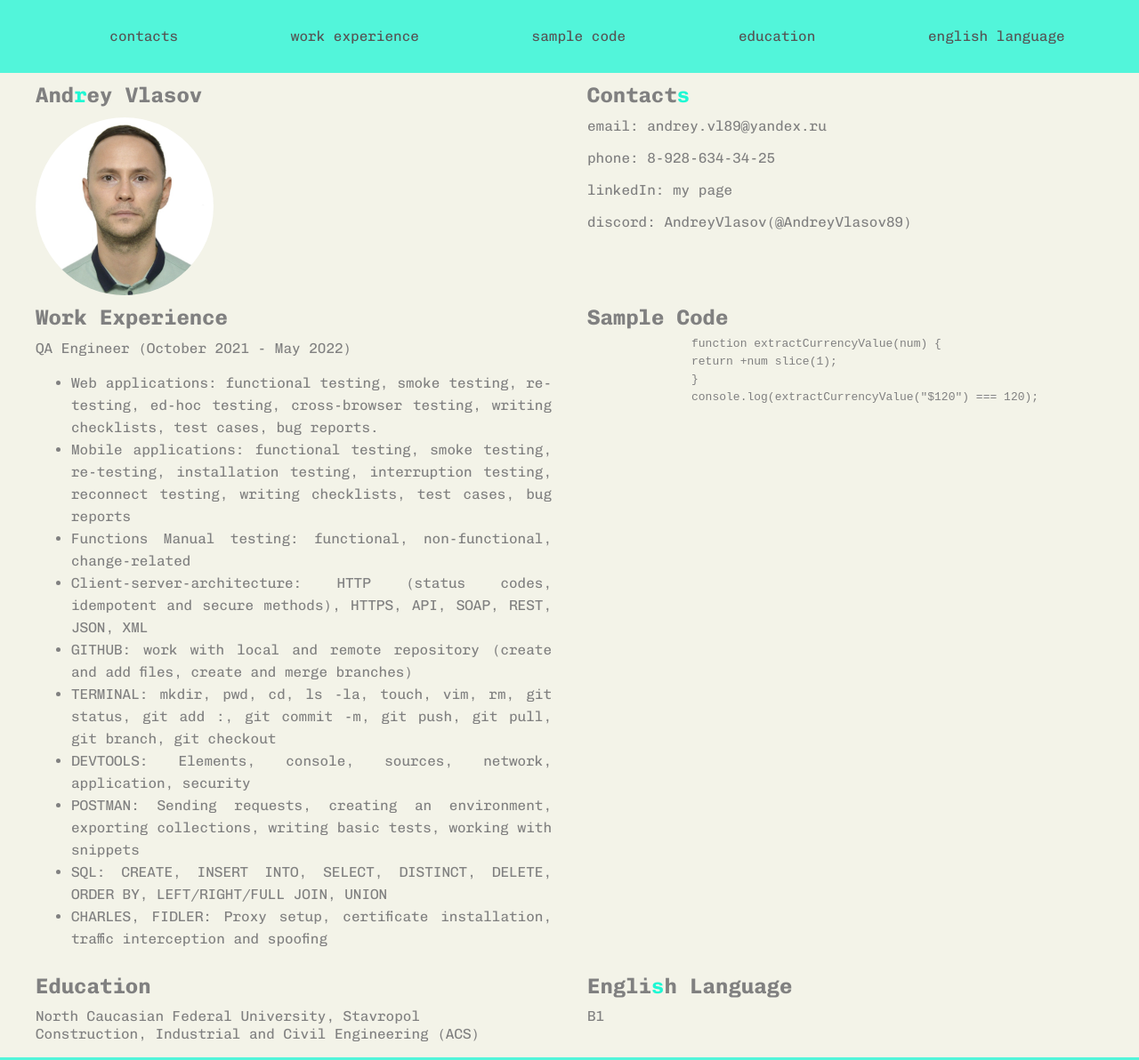
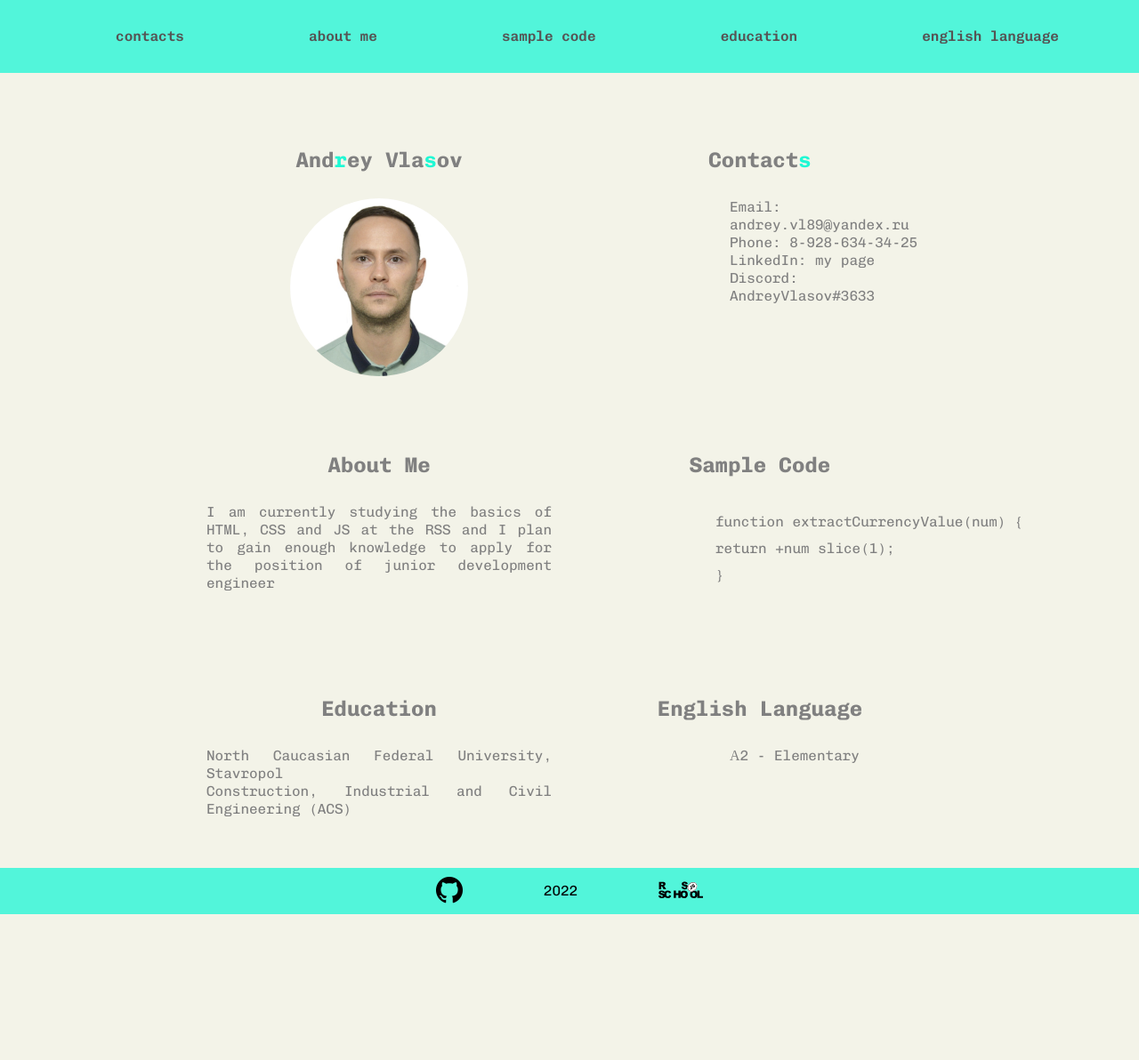
Before and after one commit to AndreyVlasov89/rsschool-cv, a plain HTML site: page index.html in a window 1280 px wide. Shown: the whole page at 89% size. After the commit the page ends 1028 px from the top, so only its background shows below. Drawn offline with Linux system fonts and the light colour scheme.

Commit message:
feat: add new info

```diff
--- a/index.html
+++ b/index.html
@@ -7,28 +7,28 @@
    <meta name="viewport" content="width=device-width, initial-scale=1.0">
    <title>cv</title>
    <link rel="stylesheet" href="/style.css">
-   <link rel="icon" href="/assent/svg/fav.ico">
+   <link rel="icon" href="/assent/svg/icons8-connect-16.ico">
 </head>
 
 <body>
    <header class="header">
       <div class="container ">
          <nav class="nav">
-            <ul class="nav-list">
-               <li class="nav-item">
-                  <a href="#contacts" class="nav-link">contacts</a>
+            <ul class="nav__nav-list">
+               <li class="nav__nav-item">
+                  <a href="#contacts" class="nav__nav-link">contacts</a>
                </li>
-               <li class="nav-item">
-                  <a href="#work experience" class="nav-link">work experience</a>
+               <li class="nav__nav-item">
+                  <a href="#about-me" class="nav__nav-link">about me</a>
                </li>
-               <li class="nav-item">
-                  <a href="#sample code" class="nav-link">sample code</a>
+               <li class="nav__nav-item">
+                  <a href="#sample-code" class="nav__nav-link">sample code</a>
                </li>
-               <li class="nav-item">
-                  <a href="#education" class="nav-link">education</a>
+               <li class="nav__nav-item">
+                  <a href="#education" class="nav__nav-link">education</a>
                </li>
-               <li class="nav-item">
-                  <a href="#english language" class="nav-link">english language</a>
+               <li class="nav__nav-item">
+                  <a href="#english-language" class="nav__nav-link">english language</a>
                </li>
             </ul>
          </nav>
@@ -36,69 +36,63 @@
    </header>
    <main class="main">
       <div class="container">
-         <section class="section">
-            <h1 class="section-title">and<span>r</span>ey vlasov</h1>
-            <img class="main__photo" src="/assent/img/Photo1.jpg" alt="photo" width="200" height="200">
+         <section class="container__section container__section_center">
+            <h1 class="container__title">and<span class="container__letter">r</span>ey vla<span
+                  class="container__letter">s</span>ov</h1>
+            <img class="container__photo" src="/assent/img/Photo1.jpg" alt="photo" width="200" height="200">
          </section>
-         <section class="section" id="contacts">
-            <h2 class="section-title">contact<span>s</span></h2>
-            <p>email: andrey.vl89@yandex.ru</p>
-            <p>phone: 8-928-634-34-25</p>
-            <p>linkedIn: <a
-                  href="https://www.linkedin.com/in/%D0%B0%D0%BD%D0%B4%D1%80%D0%B5%D0%B9-%D0%B2%D0%BB%D0%B0%D1%81%D0%BE%D0%B2-/">my
-                  page</a></p>
-            <p>discord: AndreyVlasov(@AndreyVlasov89)</p>
+         <section class="container__section" id="contacts">
+            <h2 class="container__title">contact<span class="container__letter">s</span></h2>
+            <ul class="container__container-list">
+               <li class="container__container-item"><span>e</span>mail: andrey.vl89@yandex.ru</li>
+               <li class="container__container-item"><span>p</span>hone: 8-928-634-34-25</li>
+               <li class="container__container-item"><span>l</span>inkedIn:<a
+                     href="https://www.linkedin.com/in/%D0%B0%D0%BD%D0%B4%D1%80%D0%B5%D0%B9-%D0%B2%D0%BB%D0%B0%D1%81%D0%BE%D0%B2-/">
+                     my
+                     page</a></li>
+               <li class="container__container-item"><span>d</span>iscord: AndreyVlasov#3633</li>
+            </ul>
+
          </section>
-         <section class="section" id="work experience">
-            <h2 class="section-title">work experience</h2>
-            <p>QA Engineer (October 2021 - May 2022)</p>
-            <ul>
-               <li>Web applications: functional testing, smoke testing, re-testing, ed-hoc testing, cross-browser
-                  testing, writing
-                  checklists, test cases, bug reports.</li>
-               <li>Mobile applications: functional testing, smoke testing, re-testing, installation testing,
-                  interruption testing,
-                  reconnect testing, writing checklists, test cases, bug reports</li>
-               <li>Functions Manual testing: functional, non-functional, change-related</li>
-               <li>Client-server-architecture: HTTP (status codes, idempotent and secure methods), HTTPS, API, SOAP,
-                  REST, JSON, XML</li>
-               <li>GITHUB: work with local and remote repository (create and add files, create and merge branches)</li>
-               <li>TERMINAL: mkdir, pwd, cd, ls -la, touch, vim, rm, git status, git add :, git commit -m, git push, git
-                  pull, git branch,
-                  git checkout</li>
-               <li>DEVTOOLS: Elements, console, sources, network, application, security</li>
-               <li>POSTMAN: Sending requests, creating an environment, exporting collections, writing basic tests,
-                  working with snippets</li>
-               <li>SQL: CREATE, INSERT INTO, SELECT, DISTINCT, DELETE, ORDER BY, LEFT/RIGHT/FULL JOIN, UNION</li>
-               <li>CHARLES, FIDLER: Proxy setup, certificate installation, traffic interception and spoofing</li>
-            </ul>
+         <section class="container__section" id="about-me">
+            <h2 class="container__title">about me</h2>
+            <p>I am currently studying the basics of HTML, CSS and JS at the RSS and I plan to gain enough knowledge to
+               apply for the
+               position of junior development engineer</p>
+
          </section>
-         <section class="section" id="sample code">
-            <h2 class="section-title">sample code</h2>
-            <pre>
+         <section class="container__section" id="sample-code">
+            <h2 class="container__title">sample code</h2>
+            <pre><code>
                function extractCurrencyValue(num) {
 
                return +num slice(1);
 
                }
-
-               console.log(extractCurrencyValue("$120") === 120);
-
+               </code>
             </pre>
          </section>
-         <section class="section" id="education">
-            <h2 class="section-title">education</h2>
+         <section class="container__section" id="education">
+            <h2 class="container__title">education</h2>
             <p>North Caucasian Federal University, Stavropol <br>
                Construction, Industrial and Civil Engineering (ACS)</p>
          </section>
-         <section class="section" id="english language">
-            <h2 class="section-title">engli<span>s</span>h language</h2>
-            <p>B1</p>
+         <section class="container__section" id="english-language">
+            <h2 class="container__title">english language</h2>
+            <p class="container__lan">А2 - Elementary</p>
          </section>
       </div>
    </main>
    <footer class="footer">
-      <div class="container "></div>
+      <div class="container">
+         <ul class="container__container-lists">
+            <li class="container__container-item"><a href="https://github.com/AndreyVlasov89"><img
+                     src="/assent/svg/iconmonstr-github-1-240.png" alt="logo GitHub" width="30"></a></li>
+            <li class="container__container-item"><time>2022</time></li>
+            <li class="container__container-item"><a href="https://rs.school/js/"><img
+                     src="/assent/svg/rs_school_js.svg" alt="logo RSS" width="50"></a></li>
+         </ul>
+      </div>
    </footer>
 </body>
 
--- a/style.css
+++ b/style.css
@@ -4,17 +4,26 @@ html {
 
 body {
    min-height: 100vh;
-   margin: 0;
+   margin: 0 auto;
    padding: 0;
    display: flex;
    flex-direction: column;
    justify-content: space-between;
+   flex-wrap: wrap;
    font-family: "Chivo-Mono";
    font-style: normal;
    font-weight: 400;
-   line-height: 10px;
+   line-height: 15px;
    color: grey;
    background-color: rgb(243, 243, 232);
+}
+
+span {
+   text-transform: capitalize;
+}
+
+p {
+   line-height: 20px;
 }
 
 @font-face {
@@ -27,24 +36,12 @@ body {
 }
 
 
+/*================================================================*/
+
+
+
 .header {
    width: 100%;
-   background: rgb(82, 245, 218);
-}
-
-.main .container {
-   display: flex;
-   flex-wrap: wrap;
-}
-
-.section {
-   width: 50%;
-   padding: 0 20px;
-}
-
-.footer {
-   width: 100%;
-   height: 50px;
    background: rgb(82, 245, 218);
 }
 
@@ -52,46 +49,83 @@ body {
    max-width: 1440px;
    margin: 0 auto;
    padding: 0 20px;
+
 }
 
-.nav-list {
+.nav__nav-list {
    display: flex;
    justify-content: space-around;
    list-style: none;
+   font-weight: 600;
 }
 
-.nav-link {
+.nav__nav-link {
    padding: 0 20px;
    line-height: 50px;
    text-decoration: none;
    color: rgb(85, 84, 84);
 }
 
-.nav-item a {
-   transition: color 0.5s;
-}
-
 a:hover {
    text-shadow: rgb(252, 0, 0) 1px 0 10px;
 }
 
-.section-title {
-   text-transform: capitalize;
+
+/*=====================================================================*/
+.main {
+   margin: 0;
 }
 
-.section span {
-   color: rgb(31, 248, 212);
+.main .container {
+   display: flex;
+   flex-wrap: wrap;
+   margin: 0 auto;
+   margin: 0 15%;
+   padding: 20px;
+   text-align: center;
+   gap: 0;
 }
 
-.section span:hover {
-   color: rgb(255, 1, 1);
+.container__title {
+   text-transform: capitalize;
+   text-align: center;
+   margin-bottom: 1.5em;
 }
 
-.main__photo {
+.container__photo {
    border-radius: 50%;
 }
 
-.main a {
+.container__container-list {
+   line-height: 20px;
+   padding: 0 0 0 10em;
+
+}
+
+.container__container-item {
+   list-style: none;
+}
+
+.container__section {
+   width: 50%;
+   padding: 20px 20px;
+   margin-top: 30px;
+   line-height: 15px;
+   text-align: justify;
+}
+
+.container__section_center {
+   text-align: center;
+}
+
+.container__contacts {
+   width: 50%;
+   padding: 0 20px;
+   margin-top: 10px;
+   line-height: 10px;
+}
+
+.container__container-item a {
    font-family: "Chivo-Mono";
    font-style: normal;
    font-weight: 400;
@@ -100,11 +134,56 @@ a:hover {
    text-decoration: none;
 }
 
-.section li  {
-   line-height: 25px;
-   text-align: justify;
+.container__lan {
+   padding: 0 0 0 10em;
 }
 
-.section p {
-   line-height: 20px;
+code {
+   font-family: "Chivo-Mono";
+   font-style: normal;
+   font-weight: 400;
+   line-height: 5px;
+   color: grey;
 }
+
+.container__letter {
+   color: rgb(31, 248, 212);
+}
+
+.container__letter:hover {
+   color: rgb(250, 238, 70);;
+}
+
+
+/*=======================================================*/
+
+
+
+
+.footer {
+   display: flex;
+   align-items: center;
+   width: 100%;
+   /*height: 50px;*/
+   background: rgb(82, 245, 218);
+}
+
+.container__container-lists {
+   display: flex;
+   justify-content: space-between;
+   align-items: center;
+   color: black;
+   /*background: rgb(219, 121, 121);*/
+   width: 300px;
+   padding: 0;
+   margin: 10px 0;
+}
+
+.container__container-item {
+   list-style: none;
+}
+
+
+
+
+/*======================================================*/
```
Also changed, not shown: assent/svg/fav.bmp (deleted), assent/svg/fav.ico (deleted), assent/svg/iconmonstr-github-1-240.png (added), assent/svg/icons8-connect-16.ico (added), assent/svg/rs_school_js.svg (added).
